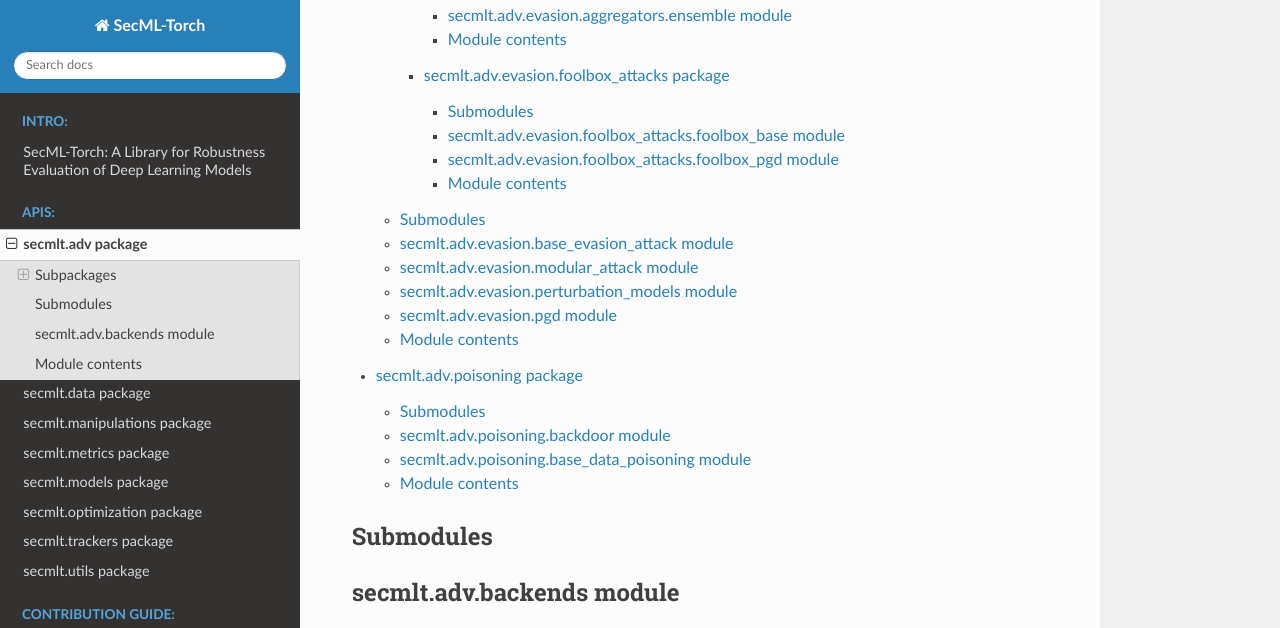
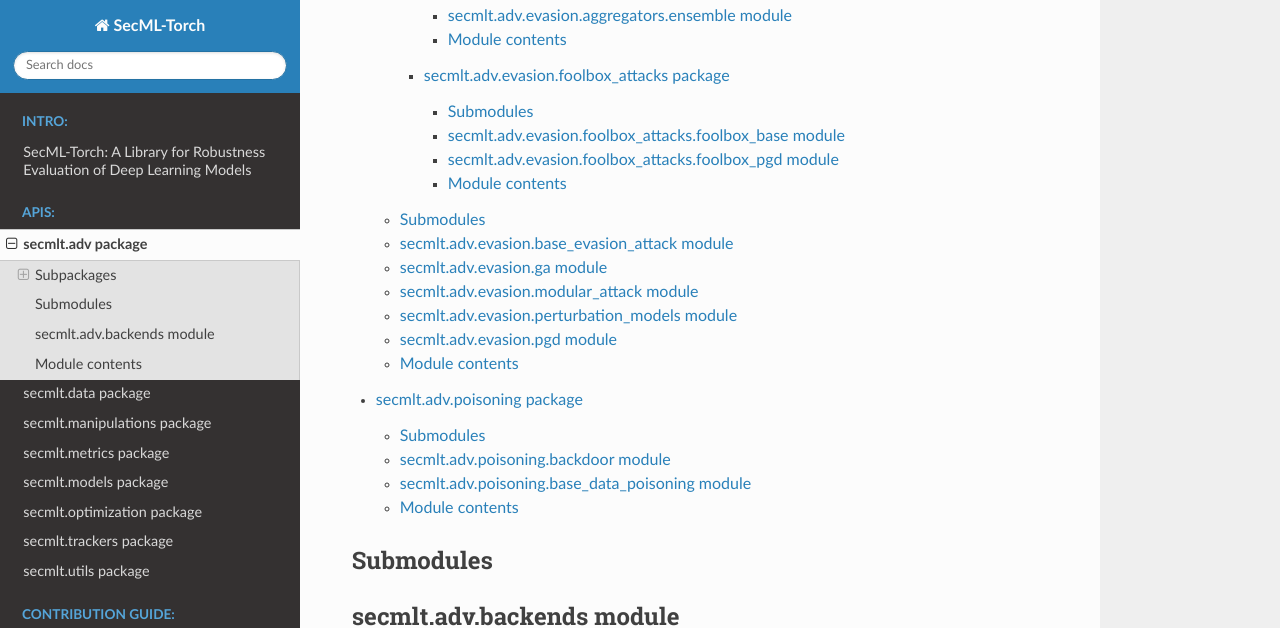
Before and after one commit to pralab/secml-torch, a Sphinx documentation site: the page built from docs/source/secmlt.adv.rst, in a window 1280 px wide and 900 px high, scrolled down 488 px, cut to the strip 0-628 px from the top of the window. Built offline with Sphinx 7.4.7 and the Read the Docs theme 3.1.0, drawn with Linux system fonts in a browser that asks for light colours; pages that are not in the unit, such as notebooks, are missing from menus.

Commit message:
Adding nevergrad to the documentation

```diff
--- a/docs/source/secmlt.adv.evasion.rst
+++ b/docs/source/secmlt.adv.evasion.rst
@@ -10,6 +10,7 @@
    secmlt.adv.evasion.advlib_attacks
    secmlt.adv.evasion.aggregators
    secmlt.adv.evasion.foolbox_attacks
+   secmlt.adv.evasion.nevergrad_optim
 
 Submodules
 ----------
@@ -18,6 +19,14 @@
 -----------------------------------------------
 
 .. automodule:: secmlt.adv.evasion.base_evasion_attack
+   :members:
+   :undoc-members:
+   :show-inheritance:
+
+secmlt.adv.evasion.ga module
+----------------------------
+
+.. automodule:: secmlt.adv.evasion.ga
    :members:
    :undoc-members:
    :show-inheritance:
```
